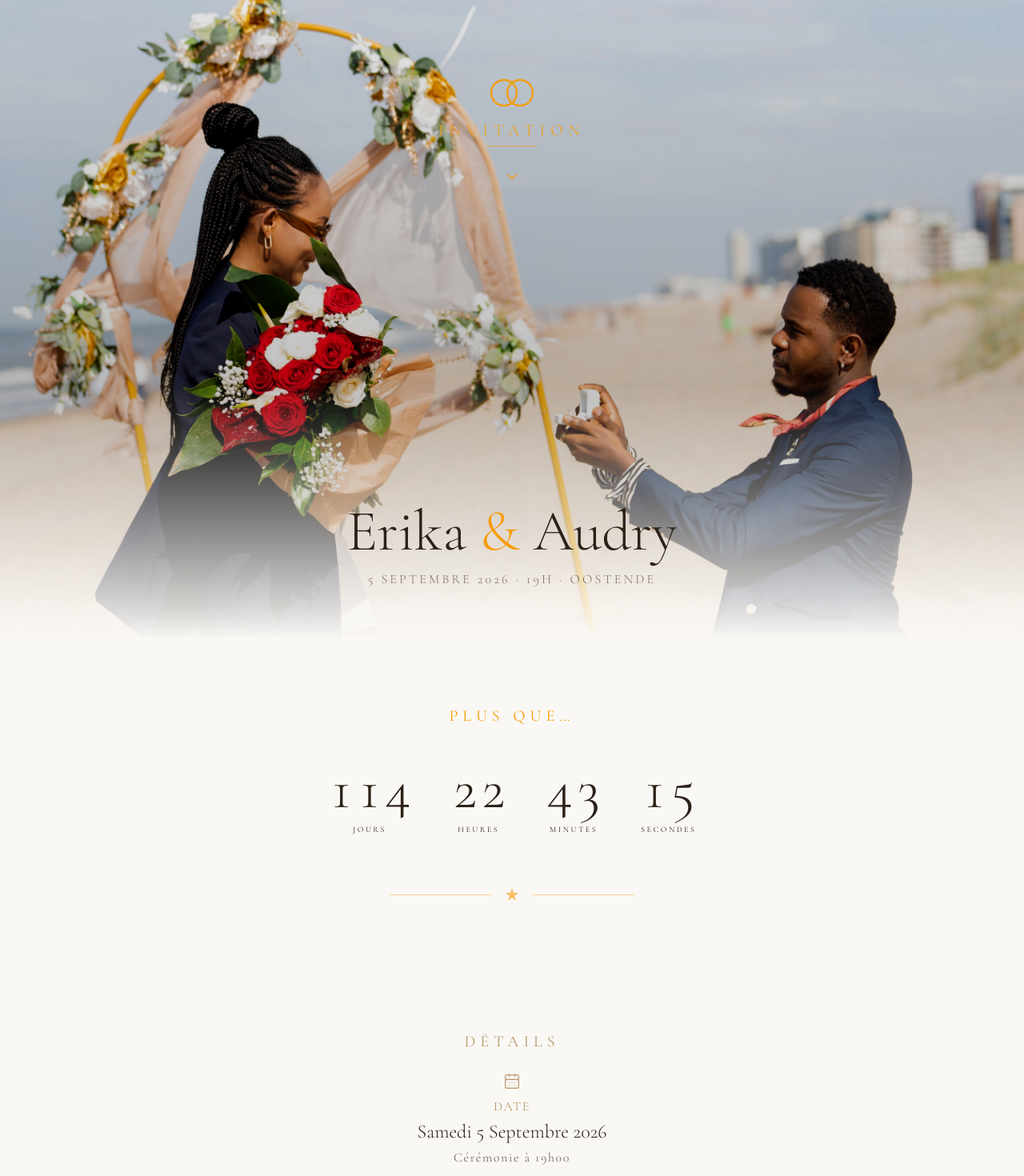
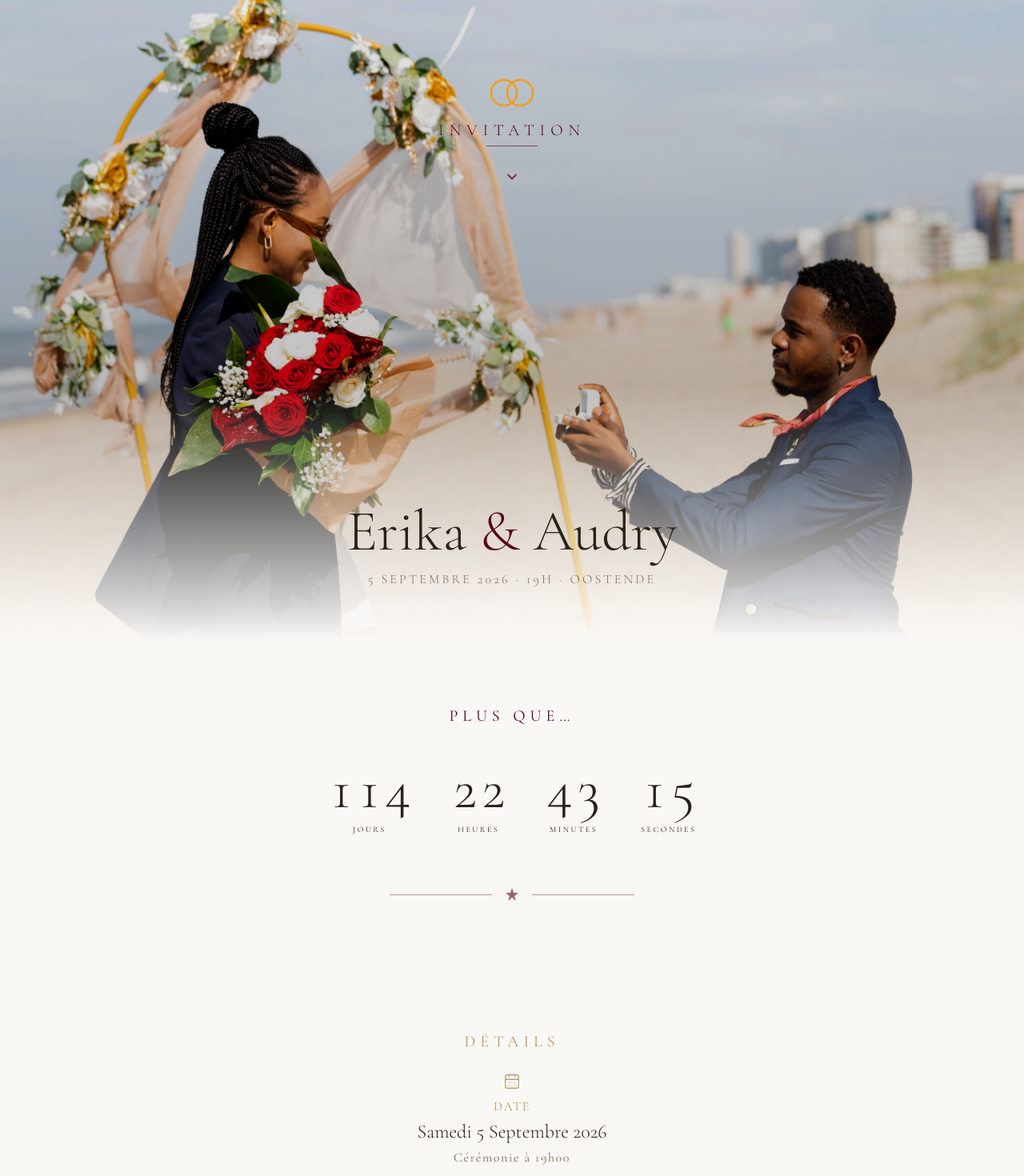
Before and after one commit to brayann-Ouandji/invitation-mariage, a Next.js app: page / in a window 1280 px wide. Shown: the top 1470 px of the page at 80% size. Built offline with nearby package versions, Linux system fonts and the light colour scheme; no server answers; the database is empty.

Commit message:
changement de couleurs

```diff
--- a/app/page.tsx
+++ b/app/page.tsx
@@ -376,13 +376,13 @@ export default function Home() {
               <circle cx="42" cy="20" r="16" stroke="#f89b05" strokeWidth="2.5" fill="none" />
             </svg>
           </div>
-          <p className="tracking-[0.35em] text-[20px] uppercase text-[#f89b05] font-light mb-1" style={{ fontFamily: "'Cormorant Garamond', serif" }}>
+          <p className="tracking-[0.35em] text-[20px] uppercase text-[#56001f] font-light mb-1" style={{ fontFamily: "'Cormorant Garamond', serif" }}>
             Invitation
           </p>
-          <div className="w-16 h-px bg-[#f89b05] opacity-60 mb-6" />
+          <div className="w-16 h-px bg-[#56001f] opacity-60 mb-6" />
           <div className="animate-bounce mt-2">
             <svg width="20" height="20" viewBox="0 0 20 20" fill="none">
-              <path d="M5 8l5 5 5-5" stroke="#f89b05" strokeWidth="1.5" strokeLinecap="round" />
+              <path d="M5 8l5 5 5-5" stroke="#56001f" strokeWidth="1.5" strokeLinecap="round" />
             </svg>
           </div>
         </div>
@@ -390,7 +390,7 @@ export default function Home() {
         {/* Bas : noms */}
         <div className="absolute bottom-[8vh] left-0 right-0 z-10 flex flex-col items-center px-4 text-center">
           <h1 className="text-5xl md:text-7xl text-[#2c2118] leading-none mb-3" style={{ fontFamily: "'Cormorant Garamond', serif", fontWeight: 300 }}>
-            Erika <span className="text-[#f89b05]">&</span> Audry
+            Erika <span className="text-[#56001f]">&</span> Audry
           </h1>
           <p className="text-sm md:text-base tracking-[0.2em] text-[#7a6a58] uppercase font-light" style={{ fontFamily: "'Cormorant Garamond', serif" }}>
             5 Septembre 2026 · 19h · Oostende
@@ -402,7 +402,7 @@ export default function Home() {
           COMPTE À REBOURS
       ══════════════════════════════════════ */}
       <section className="py-20 px-4 bg-[#faf8f5]">
-        <p className="text-center tracking-[0.3em] text-[20px] uppercase text-[#f89b05] mb-10" style={{ fontFamily: "'Cormorant Garamond', serif" }}>
+        <p className="text-center tracking-[0.3em] text-[20px] uppercase text-[#56001f] mb-10" style={{ fontFamily: "'Cormorant Garamond', serif" }}>
           Plus que…
         </p>
 
@@ -429,11 +429,11 @@ export default function Home() {
 
         {/* Séparateur décoratif */}
         <div className="flex items-center justify-center gap-4 mt-16 mb-0">
-          <div className="h-px w-16 md:w-32 bg-[#f89b05] opacity-40" />
+          <div className="h-px w-16 md:w-32 bg-[#56001f] opacity-40" />
           <svg width="18" height="18" viewBox="0 0 18 18" fill="none">
-            <path d="M9 1l2 6h6l-5 4 2 6-5-4-5 4 2-6-5-4h6z" fill="#f89b05" opacity="0.6" />
+            <path d="M9 1l2 6h6l-5 4 2 6-5-4-5 4 2-6-5-4h6z" fill="#56001f" opacity="0.6" />
           </svg>
-          <div className="h-px w-16 md:w-32 bg-[#f89b05] opacity-40" />
+          <div className="h-px w-16 md:w-32 bg-[#56001f] opacity-40" />
         </div>
       </section>
 
```
